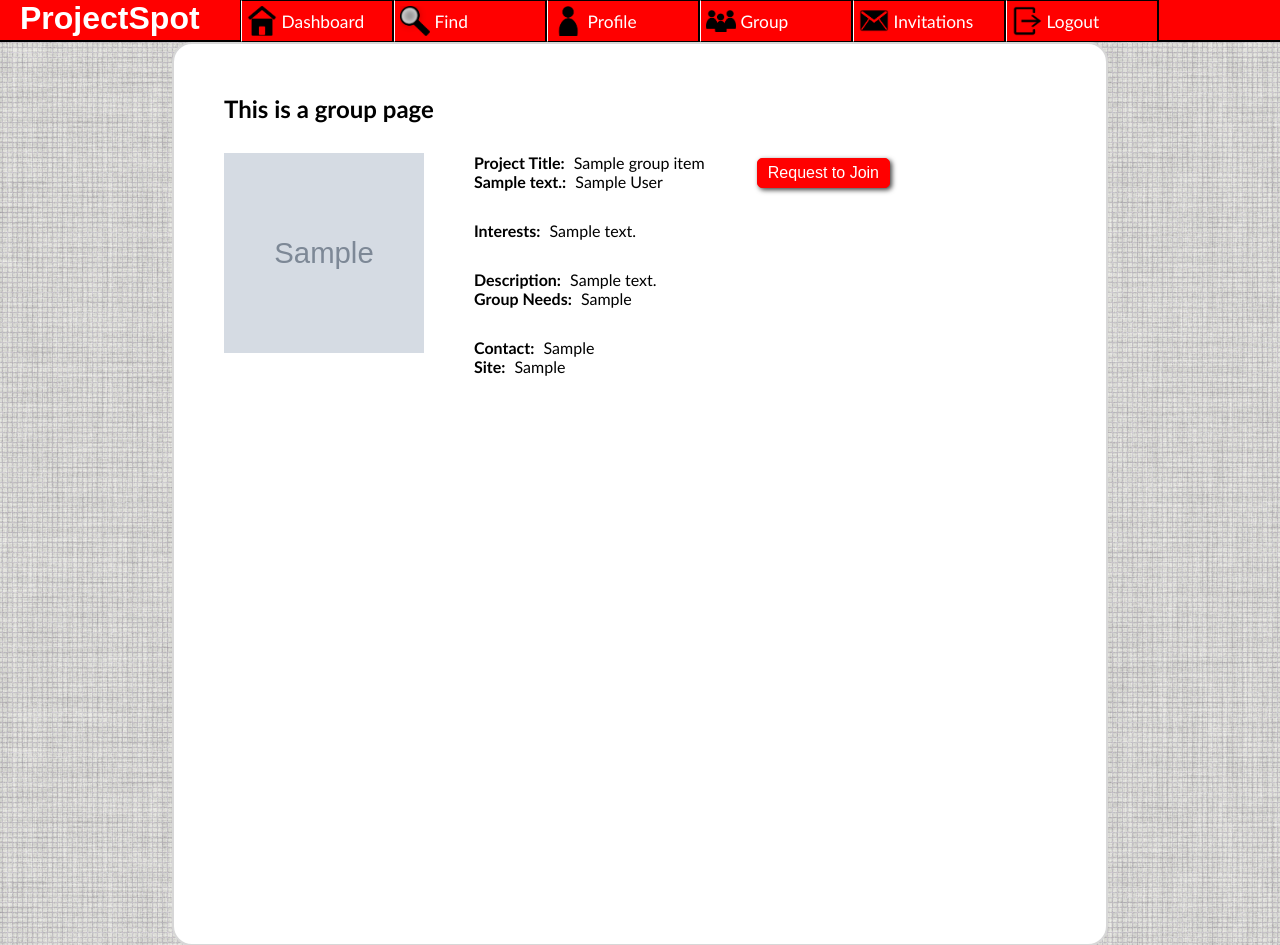
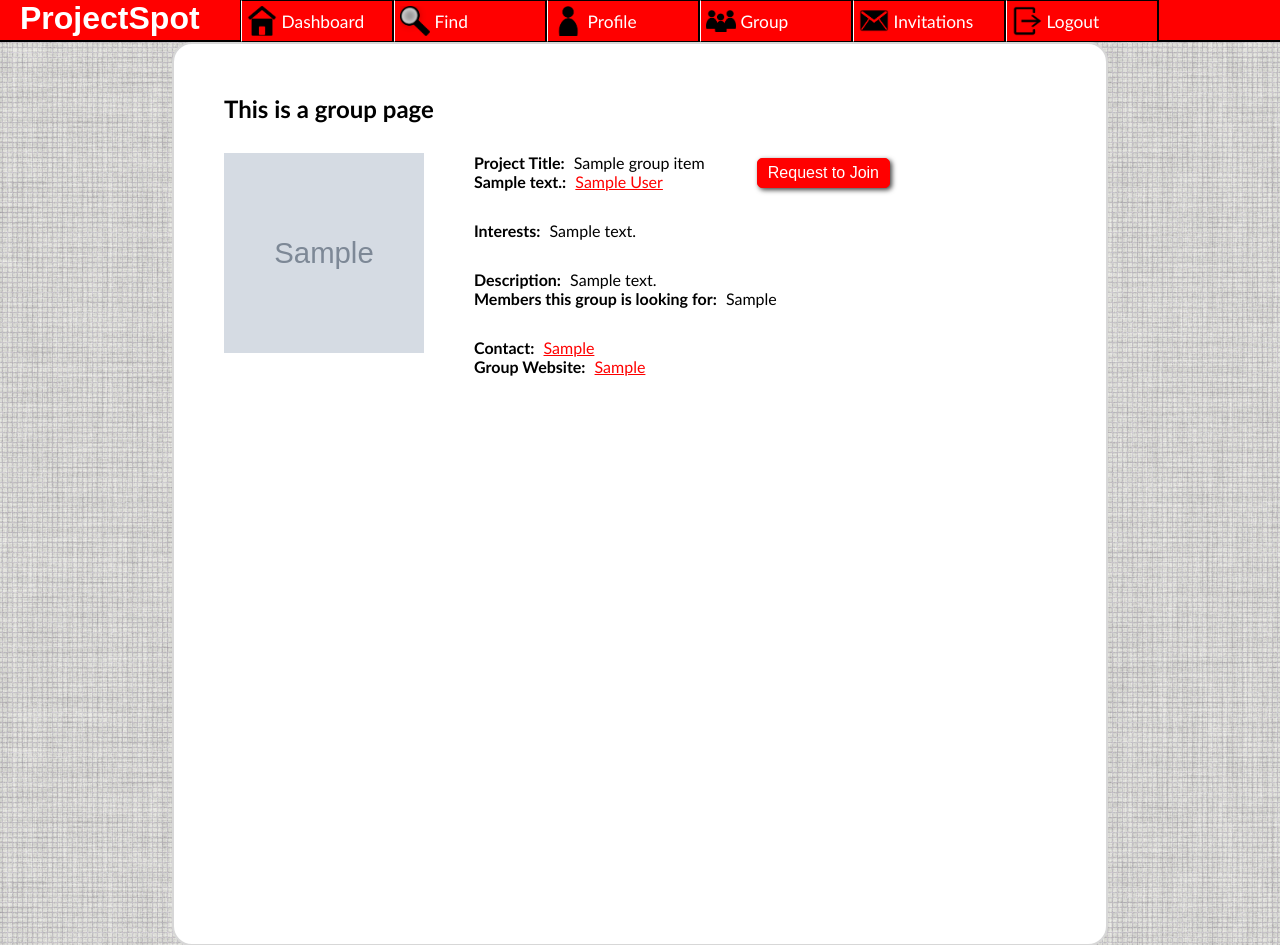
Before and after one commit to irreama/ProjectSpot, a PHP site: template ProjectSpot/application/views/group/view.php in a window 1280 px wide. Shown: the top 945 px of the page. Run offline with PHP 8.4, Linux system fonts and the light colour scheme; the template is opened without the code that fills it: most values are stand-ins (such as "Sample title", 1, 10 or a date in 2020); grey boxes marked "Sample" are stand-in pictures; data that the repository does not hold is empty; some libraries are stand-ins or nearby versions.

Commit message:
Big todo done

```diff
--- a/ProjectSpot/application/models/group_model.php
+++ b/ProjectSpot/application/models/group_model.php
@@ -28,6 +28,7 @@ class Group_model extends CI_Model{
 			'group_description' => $this->input->post('group_description'),
 			'group_needs' => $this->input->post('group_needs'),
 			'group_name' => $this->input->post('group_name'),
+			'group_site' => $this->input->post('group_site'),
 			'group_contact' => $this->input->post('group_contact')
 		);
 
--- a/ProjectSpot/application/views/group/edit.php
+++ b/ProjectSpot/application/views/group/edit.php
@@ -63,7 +63,7 @@ $CI = & get_instance();
 		</div>
 
 		<div class="needs">
-			<label class="title">What does your group need?:</label>
+			<label class="title">Majors, skills, and requirements for new members:</label>
 			<textarea class="input_field full_width" rows=5 name="group_needs"><?php echo $group_item['group_needs'];?></textarea>
 		</div>
 
@@ -72,7 +72,7 @@ $CI = & get_instance();
 		</div>
 
 		<div class="site">
-			<label class="title">Site:</label><input class="input_field input_width" type="text" name="group_site" value="<?php echo $group_item['group_site'];?>"/>
+			<label class="title">Group Website:</label><input class="input_field input_width" type="text" name="group_site" value="<?php echo $group_item['group_site'];?>"/>
 		</div>
 
 		<div class="button_panel">
--- a/ProjectSpot/application/views/group/view.php
+++ b/ProjectSpot/application/views/group/view.php
@@ -40,8 +40,10 @@
 						<?php echo($a_user['user_status'] == "Advisor" ? "Advisor" : $a_user['user_major1']['major_text']);?>:
 					</label>
 					<label>
+						<a href="<?=base_url()?>index.php/profile/view/<?=$a_user['id']?>">
 						<?php echo $a_user['user_first_name'];?>
 						<?php echo $a_user['user_last_name'];?>
+					</a>
 					</label>
 				<?php
 				}
@@ -65,18 +67,18 @@
 			</label>
 		</div>
 		<div class="needs">
-			<label class="title">Group Needs:</label>
+			<label class="title">Members this group is looking for:</label>
 			<label>
 				<?php echo $group_item['group_needs'];?>
 			</label>
 		</div>
 		<div class="contact">
 			<label class="title">Contact:</label>
-			<label><?php echo $group_item['group_contact'];?></label>
+			<label><a href="mailto:<?php echo $group_item['group_contact'];?>"><?php echo $group_item['group_contact'];?></a></label>
 		</div>
 		<div class="site">
-			<label class="title">Site:</label>
-			<label><?php echo $group_item['group_site'];?></label>
+			<label class="title">Group Website:</label>
+			<label><a href="<?php echo $group_item['group_site'];?>"><?php echo $group_item['group_site'];?></a></label>
 		</div>
 	</div>
 </div><!--right column-->
--- a/js/default.js
+++ b/js/default.js
@@ -1,6 +1,12 @@
 $(document).ready(function(){
 
 //Handle the Interests Page
+
+$(".tag_item").on("click", function(){
+	var checkbox = $(this).children("input");
+
+	checkbox.prop("checked", !checkbox.prop("checked"));
+});
 
 $('.tag_listing').on('change', 'input[type="checkbox"]', function(){
 	console.log("Checkbox Changed");
```
Also changed, not shown: ProjectSpot/application/views/group/new.php (+6 -1 lines), ProjectSpot/application/views/invites/invites.php (+14 -4 lines).
